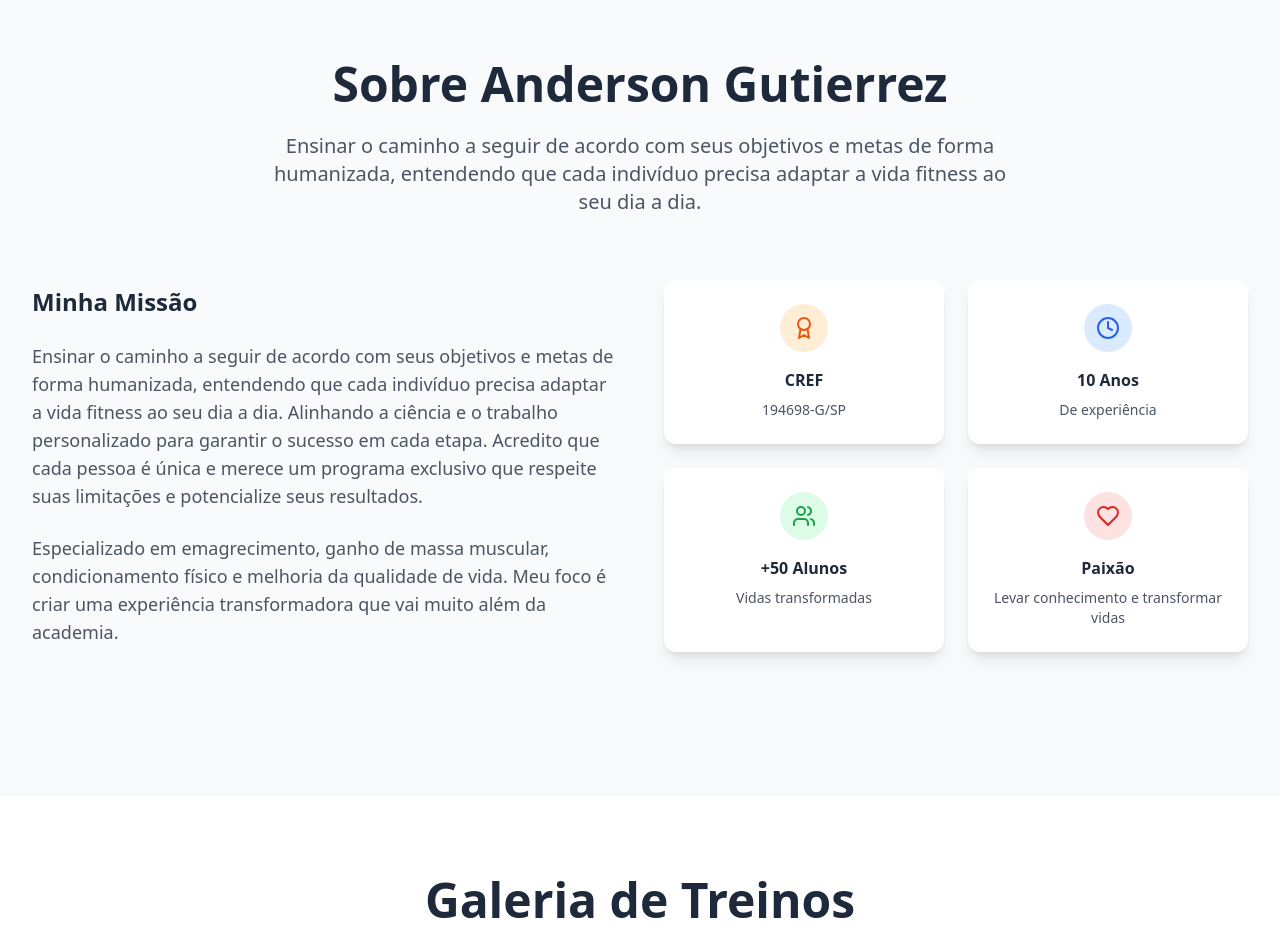
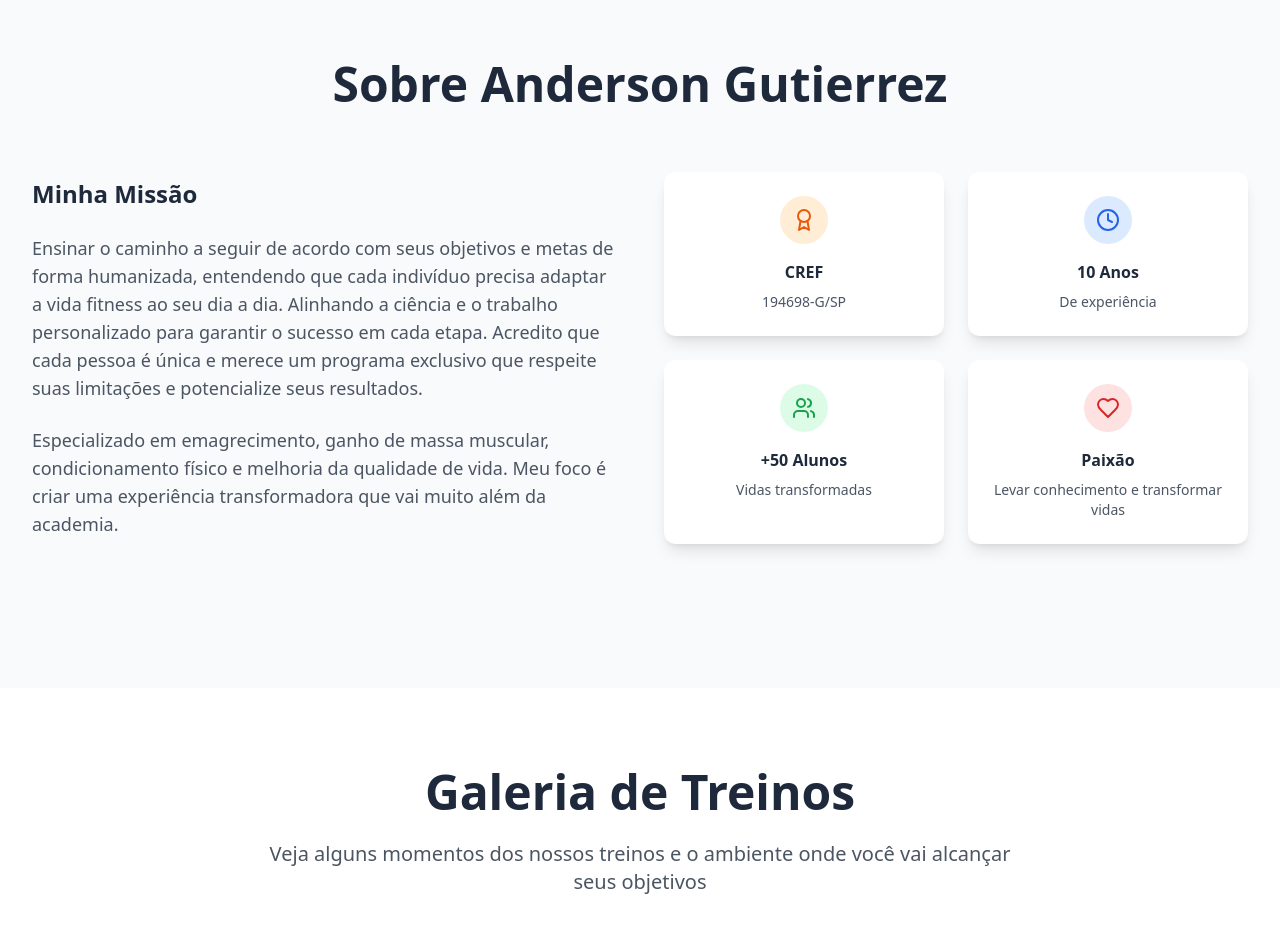
Before and after one commit to gabrielsaDRC/Personal-AndersonGutierrez, a React (Vite) app: page / in a window 1280 px wide. Shown: the part 820-1749 px from the top of the page. Built offline with nearby package versions, Linux system fonts and the light colour scheme.

Commit message:
ajuste mensagem sobre mim

```diff
--- a/src/components/About.tsx
+++ b/src/components/About.tsx
@@ -9,10 +9,6 @@ const About = () => {
           <h2 className="text-3xl sm:text-4xl md:text-5xl font-bold text-slate-800 mb-6 sm:mb-6">
             Sobre Anderson Gutierrez
           </h2>
-          <p className="text-lg sm:text-xl text-gray-600 max-w-3xl mx-auto leading-relaxed">
-            Ensinar o caminho a seguir de acordo com seus objetivos e metas de forma humanizada,
-            entendendo que cada indivíduo precisa adaptar a vida fitness ao seu dia a dia.
-          </p>
         </div>
 
         <div className="grid grid-cols-1 lg:grid-cols-2 gap-12 sm:gap-12 items-center mb-16 sm:mb-16">
```
